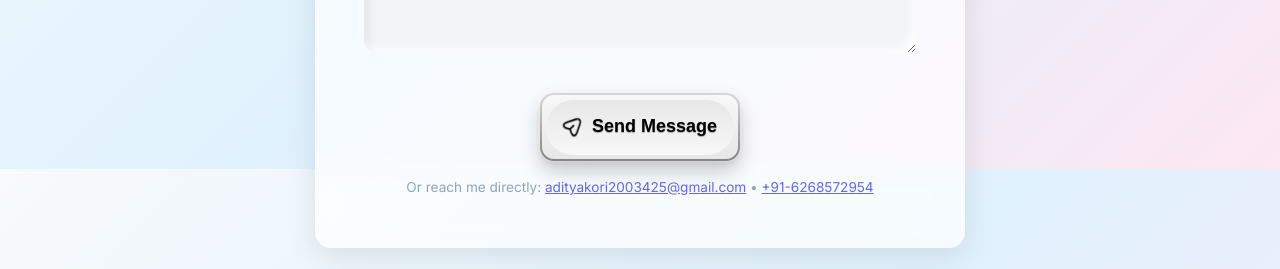
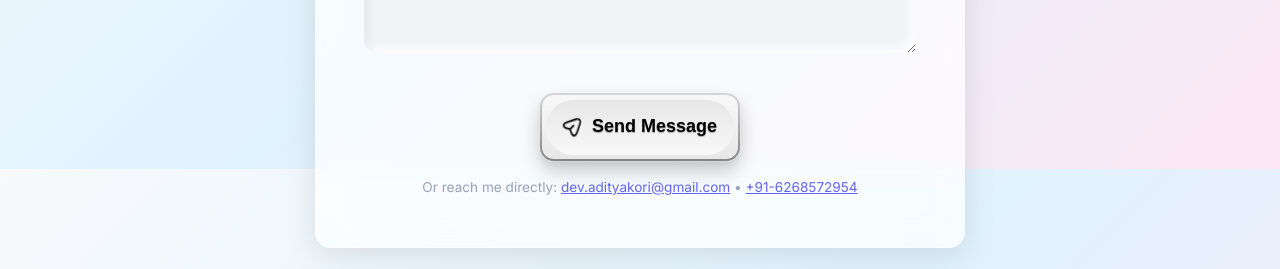
Before and after one commit to adityakumarkori/portfolio.new, a React (Vite) app: page / in a window 1280 px wide. Shown: the part 7831-8100 px from the top of the page. Built offline with nearby package versions, Linux system fonts and the light colour scheme; no server answers.

Commit message:
feat: update email references to new address "dev.adityakori@gmail.com" in README, Contact component, and config

```diff
--- a/index.html
+++ b/index.html
@@ -54,7 +54,7 @@
   },
   "additionalName": "Aditya Portfolio",
   "alternateName": "Aditya Kumar Kori Backend Developer Portfolio",
-  "email": "mailto:adityakori2003425@gmail.com",
+  "email": "mailto:dev.adityakori@gmail.com",
   "telephone": "+91-6268572954"
 
 }
--- a/src/components/Contact.jsx
+++ b/src/components/Contact.jsx
@@ -28,7 +28,7 @@ const Contact = () => {
         if (scriptURL.includes('PLACEHOLDER')) {
             setStatus({
                 loading: false,
-                message: 'Contact form not configured yet. Please email adityakori2003425@gmail.com directly. ✉️'
+                message: 'Contact form not configured yet. Please email dev.adityakori@gmail.com directly. ✉️'
             });
             setTimeout(() => setStatus({ loading: false, message: '' }), 6000);
             return;
@@ -57,7 +57,7 @@ const Contact = () => {
             console.error('Error!', error.message);
             setStatus({
                 loading: false,
-                message: 'Oops! Something went wrong. Please try email: adityakori2003425@gmail.com ❌'
+                message: 'Oops! Something went wrong. Please try email: dev.adityakori@gmail.com ❌'
             });
         }
     };
@@ -121,7 +121,7 @@ const Contact = () => {
                         </div>
                     )}
                     <p style={{textAlign:'center', marginTop:'1rem', fontSize:'0.85rem', color:'var(--text-tertiary)'}}>
-                        Or reach me directly: <a href="mailto:adityakori2003425@gmail.com" style={{color:'var(--primary)'}}>adityakori2003425@gmail.com</a> • <a href="tel:+916268572954" style={{color:'var(--primary)'}}>+91-6268572954</a>
+                        Or reach me directly: <a href="mailto:dev.adityakori@gmail.com" style={{color:'var(--primary)'}}>dev.adityakori@gmail.com</a> • <a href="tel:+916268572954" style={{color:'var(--primary)'}}>+91-6268572954</a>
                     </p>
                 </form>
             </div>
--- a/src/config.js
+++ b/src/config.js
@@ -5,7 +5,7 @@ export const SITE_CONFIG = {
   name: "Aditya Kumar Kori",
   shortName: "Aditya",
   title: "Backend Developer",
-  email: "adityakori2003425@gmail.com",
+  email: "dev.adityakori@gmail.com",
   phone: "+91-6268572954",
   github: "https://github.com/AdityaCS06",
   githubUsername: "AdityaCS06",
```
Also changed, not shown: 1 other file (tests, documents, lock files or other folders).
